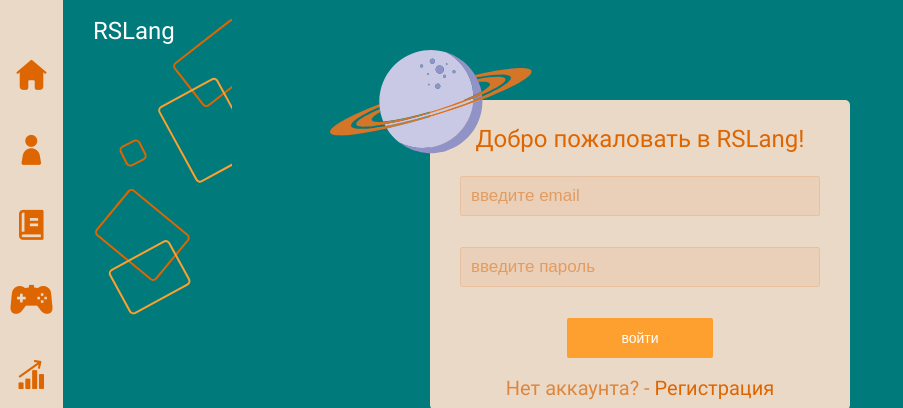
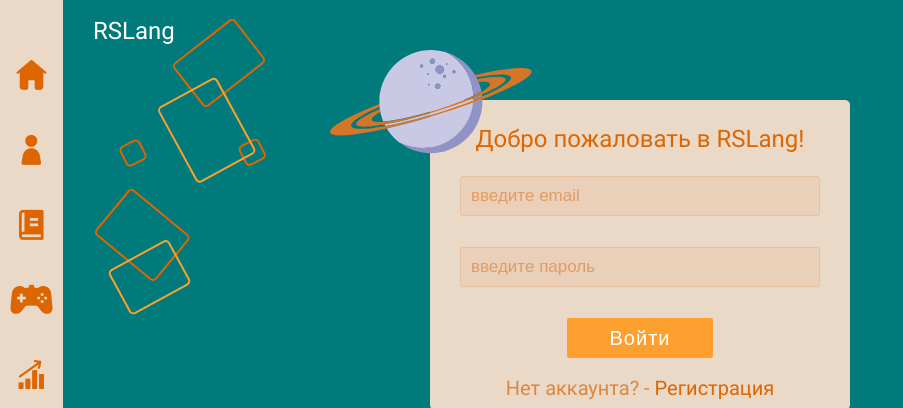
Before and after one commit to NetLighty/RS-Lang, a React (Vite) app: page /login in a window 1280 px wide. Shown: the top 408 px of the page, without its empty margins (0-903 px from the left). Built offline with nearby package versions, Linux system fonts and the light colour scheme.

Commit message:
feat: restyle logo component

```diff
--- a/src/components/authForm/authForm.scss
+++ b/src/components/authForm/authForm.scss
@@ -70,7 +70,10 @@
             height: 40px;
             border-radius: 2px;
             color: #fff;
-            font-size: $mainFontSize;
+            font-size: 2rem;
+            letter-spacing: 0.1rem;
+            font-weight: 200;
+            text-transform: capitalize;
             border: none;
             transition: opacity 0.3s ease;
             &:hover {
--- a/src/components/authForm/loginForm.tsx
+++ b/src/components/authForm/loginForm.tsx
@@ -6,6 +6,7 @@
 import UserService from '~/api/userService';
 import useActions from '~/hooks/useActions';
 import useTypedSelector from '~/hooks/useTypedSelector';
+import Loader from '~/ui/loader/loader';
 import { LoginSchema } from '~/utils/rules/authSchemas';
 import './authForm.scss';
 
@@ -79,7 +80,7 @@
                 </div>
               </div>
               <div className="form__button">
-                <button className="form__button-enter" type="submit">{ isSubmitting ? 'загрузка' : 'войти' }</button>
+                <button className="form__button-enter" type="submit">{ isSubmitting ? '...' : 'войти' }</button>
               </div>
               {error ? (
                 <span className="form__error-message">{error}</span>
--- a/src/components/logo/logo.scss
+++ b/src/components/logo/logo.scss
@@ -1,24 +1,30 @@
 @import '../../style/global.scss';
 
 .logo {
-   display: grid;
-   grid-template-columns: 1fr 5rem;
-   column-gap: 0.7rem;
+   position: absolute;
+   z-index: 10;
+   top: 17px;
+   left: 30px;
+   margin-left: 63px;
+   &__name {
+      z-index: 2;
+      font-size: $headerFontSize;
+      color: #fff;
+      text-decoration: none;
+      transition: opacity 0.3s ease;
+      margin-right: 0.7rem;
+      &:hover {
+         opacity: 0.6;
+      }
+   }
+}
+.logo__img {
    position: absolute;
    z-index: 0;
    top: 17px;
    left: 30px;
    margin-left: 63px;
+   height: 30rem;
+   width: 17.5rem;
    background-image: url('../../assets/img/figure.svg');
-   height: 300px;
-   width: fit-content;
-   &__name {
-      font-size: $headerFontSize;
-      color: #fff;
-      text-decoration: none;
-      transition: opacity 0.3s ease;
-      &:hover {
-         opacity: 0.6;
-      }
-   }
 }
--- a/src/components/logo/logo.tsx
+++ b/src/components/logo/logo.tsx
@@ -7,6 +7,8 @@
 const Logo: FC = () => {
   const { user, isAuth } = useTypedSelector((state) => state.auth);
   return (
+    <div>
+      <div className="logo__img" />
       <div className="logo">
         <NavLink className="logo__name" to="/">
           RSLang
@@ -14,6 +16,7 @@
         </NavLink>
         { isAuth ? <LogoutButton /> : null}
       </div>
+    </div>
   );
 };
 
--- a/src/components/logoutButton/logoutButton.scss
+++ b/src/components/logoutButton/logoutButton.scss
@@ -2,7 +2,7 @@
 
 .logout-button {
   cursor: pointer;
-  width: 5rem;
+  width: fit-content;
   height: 3rem;
   color: rgba(whitesmoke, 0.7);
   background-color: transparent;
```
Lines whose indentation alone changed are shown as unchanged.
